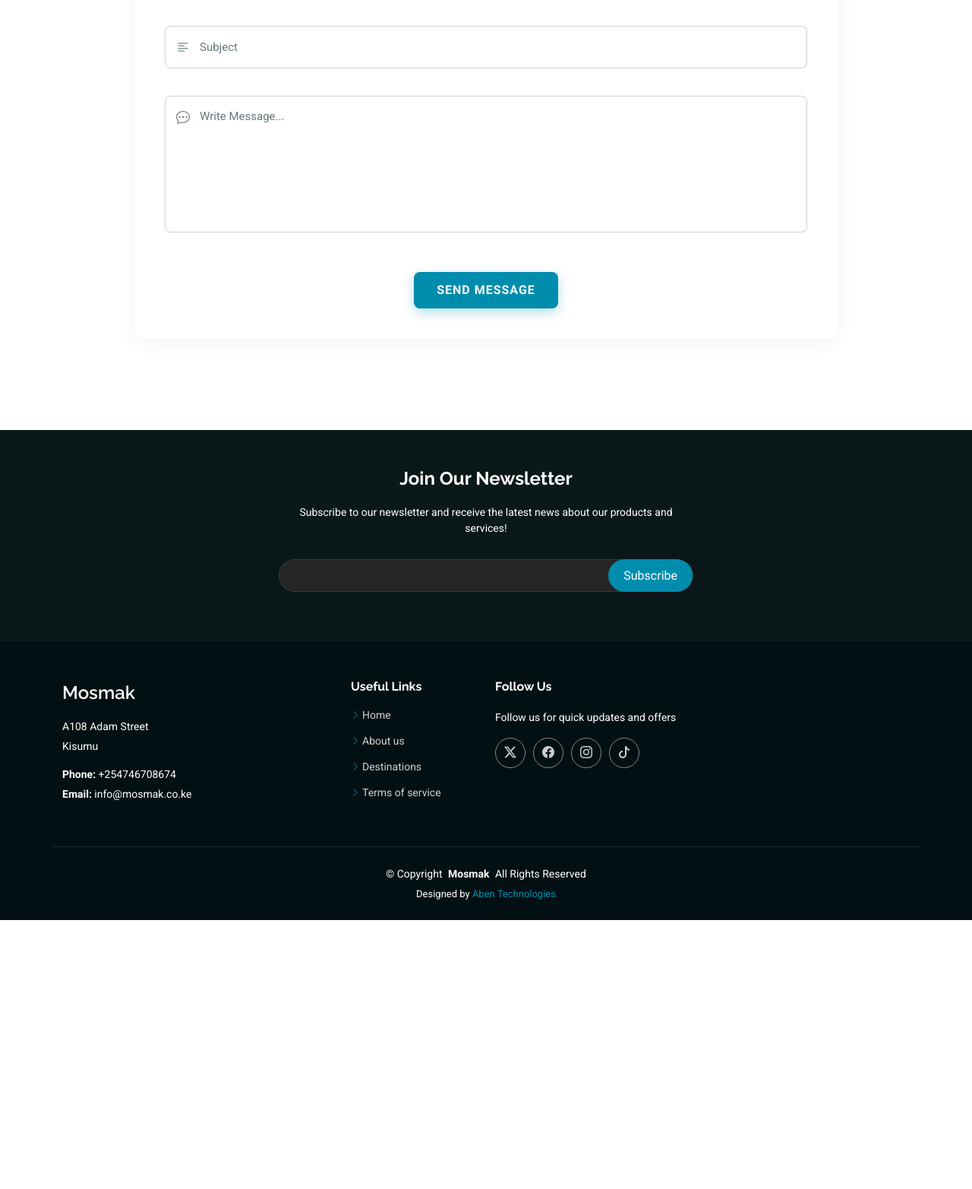
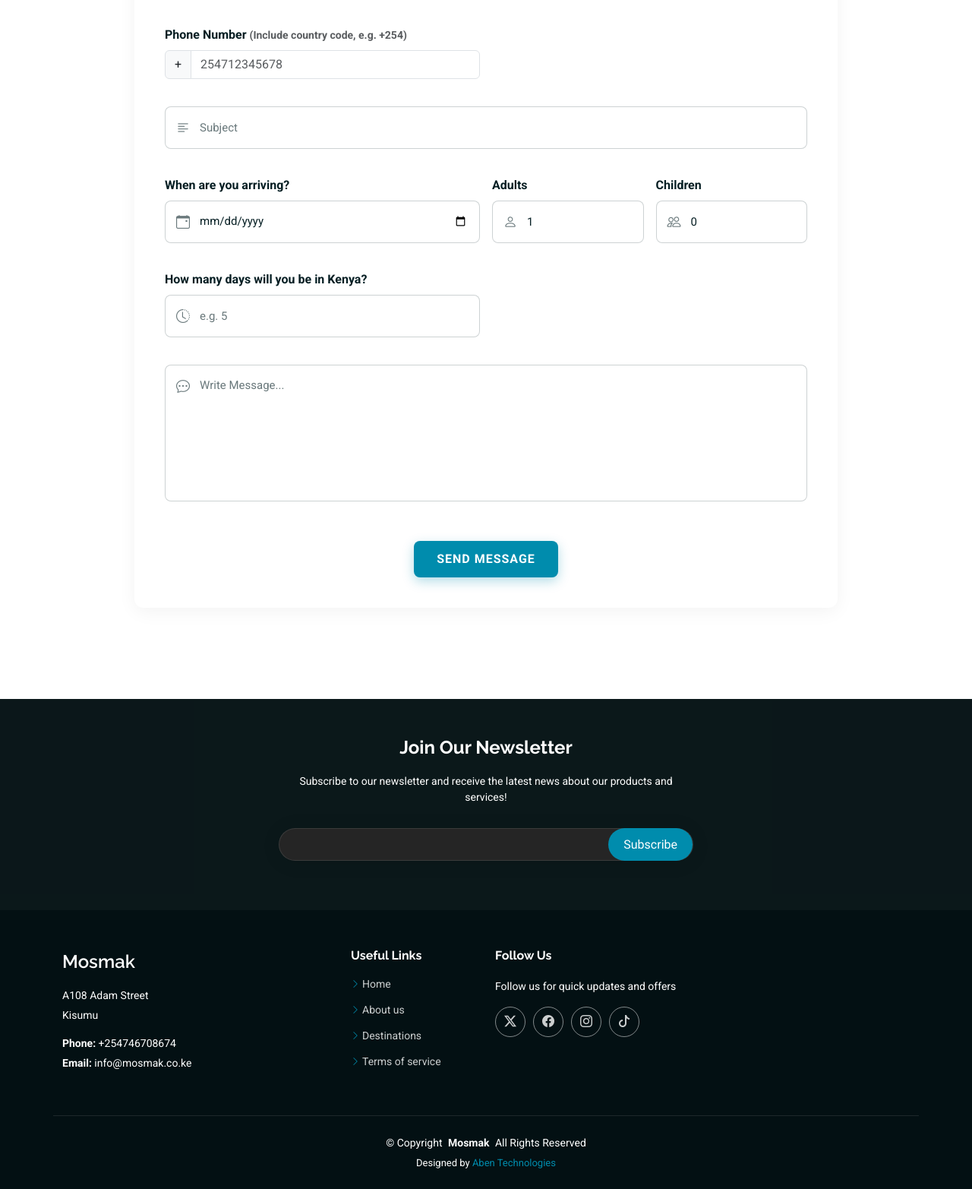
Before and after one commit to AllanBenjaminJuma/mosmak, a Django app: page /contact in a window 1280 px wide. Shown: the part 1110-2675 px from the top of the page at 76% size. Before the commit the page ends 2321 px from the top, so only its background shows below. Run offline with Django 5.2, Linux system fonts and the light colour scheme; some libraries are stand-ins or nearby versions.

Commit message:
Finalised the email functionality

```diff
--- a/Mosmak/Mosmak/settings.py
+++ b/Mosmak/Mosmak/settings.py
@@ -11,6 +11,11 @@ https://docs.djangoproject.com/en/5.2/ref/settings/
 """
 
 from pathlib import Path
+import os
+from dotenv import load_dotenv
+
+load_dotenv()
+
 
 # Build paths inside the project like this: BASE_DIR / 'subdir'.
 BASE_DIR = Path(__file__).resolve().parent.parent
--- a/Mosmak/Templates/contact.html
+++ b/Mosmak/Templates/contact.html
@@ -24,6 +24,11 @@
   <link href="{% static 'vendor/aos/aos.css' %}" rel="stylesheet">
   <link href="{% static 'vendor/swiper/swiper-bundle.min.css' %}" rel="stylesheet">
   <link href="{% static 'vendor/glightbox/css/glightbox.min.css' %}" rel="stylesheet">
+
+
+  {% comment %} CSS library {% endcomment %}
+  <link rel="stylesheet"  href="https://cdnjs.cloudflare.com/ajax/libs/intl-tel-input/18.2.1/css/intlTelInput.min.css"/>
+
 
   <!-- Main CSS File -->
   <link href="{% static 'css/main.css' %}" rel="stylesheet">
@@ -67,7 +72,7 @@
         <p>We'd love to hear from you! Whether you have questions, want to plan your next adventure, or just want to say hello, our team is here to help.</p>
         <nav class="breadcrumbs">
           <ol>
-            <li><a href="index.html">Home</a></li>
+            <li><a href="{url 'index'}">Home</a></li>
             <li class="current">Contact</li>
           </ol>
         </nav>
@@ -142,27 +147,62 @@
               </div>
               {% endif %}
 
+{% if messages %}
+  {% for message in messages %}
+    <div class="alert alert-success text-center mb-4">
+      {{ message }}
+    </div>
+  {% endfor %}
+{% endif %}
+
+
               <form action="{% url 'inquiries' %}" method="post" class="php-email-form">
               {% csrf_token %}
+              {% comment %} firstname section {% endcomment %}
                 <div class="row g-3">
                   <div class="col-md-6">
                     <div class="form-group">
                       <div class="input-with-icon">
                         <i class="bi bi-person"></i>
-                        <input type="text" class="form-control" name="name" placeholder="Name" required="">
+                        <input type="text" class="form-control" name="name" placeholder="Fullname" required="true">
                       </div>
                     </div>
                   </div>
 
+                  {% comment %} email section {% endcomment %}
                   <div class="col-md-6">
                     <div class="form-group">
                       <div class="input-with-icon">
                         <i class="bi bi-envelope"></i>
-                        <input type="email" class="form-control" name="email" placeholder="Email Address" required="">
+                        <input type="email" class="form-control" name="email" placeholder="Email Address" required="true">
                       </div>
                     </div>
                   </div>
 
+                  {% comment %} Phone number section {% endcomment %}
+                  <div class="col-md-6">
+  <div class="form-group">
+  <label class="form-label fw-semibold">
+    Phone Number
+    <small class="text-muted">(Include country code, e.g. +254)</small>
+  </label>
+
+  <div class="input-group">
+    <span class="input-group-text">+</span>
+    <input
+      type="tel"
+      name="phone"
+      class="form-control"
+      placeholder="254712345678"
+      pattern="^\d{9,15}$"
+      inputmode="numeric"
+      required="true"
+    ></div>
+
+  </div>
+</div>
+
+                  {% comment %} the email subject {% endcomment %}
                   <div class="col-md-12">
                     <div class="form-group">
                       <div class="input-with-icon">
@@ -171,7 +211,55 @@
                       </div>
                     </div>
                   </div>
+{% comment %} the date of arrival in Kenya {% endcomment %}
+              <div class="col-md-6">
+  <div class="form-group">
+    <label class="form-label fw-semibold">When are you arriving?</label>
+    <div class="input-with-icon">
+      <i class="bi bi-calendar-event"></i>
+      <input type="date" class="form-control" name="arrival_date" required min="{% now 'Y-m-d' %}">
+    </div>
+  </div>
+</div>
 
+{% comment %} Number of adults {% endcomment %}
+<div class="col-md-3">
+  <div class="form-group">
+    <label class="form-label fw-semibold">Adults</label>
+    <div class="input-with-icon">
+      <i class="bi bi-person"></i>
+      <input type="number" class="form-control" name="adults" min="1" value="1" required>
+    </div>
+  </div>
+</div>
+
+
+{% comment %} Number of children {% endcomment %}
+<div class="col-md-3">
+  <div class="form-group">
+    <label class="form-label fw-semibold">Children</label>
+    <div class="input-with-icon">
+      <i class="bi bi-people"></i>
+      <input type="number" class="form-control" name="children" min="0" value="0">
+    </div>
+  </div>
+</div>
+
+{% comment %} comments days in Kenya {% endcomment %}
+
+<div class="col-md-6">
+  <div class="form-group">
+    <label class="form-label fw-semibold">How many days will you be in Kenya?</label>
+    <div class="input-with-icon">
+      <i class="bi bi-clock-history"></i>
+      <input type="number" class="form-control" name="days_in_kenya" min="1" placeholder="e.g. 5" required>
+    </div>
+  </div>
+</div>
+
+
+
+                  {% comment %} the message {% endcomment %}
                   <div class="col-12">
                     <div class="form-group">
                       <div class="input-with-icon">
@@ -191,6 +279,10 @@
                     <button type="submit" class="btn btn-primary btn-submit">SEND MESSAGE</button>
                   </div>
                 </div>
+                <div style="display:none;">
+  <input type="text" name="company" tabindex="-1" autocomplete="off">
+</div>
+
               </form>
             </div>
           </div>
@@ -297,6 +389,8 @@
   <!-- Main JS File -->
   <script src="{% static 'js/main.js' %}"></script>
 
+
+  <script src="https://cdnjs.cloudflare.com/ajax/libs/intl-tel-input/18.2.1/js/intlTelInput.min.js"></script>
 </body>
 
 </html>
--- a/Mosmak/static/js/main.js
+++ b/Mosmak/static/js/main.js
@@ -186,4 +186,5 @@
     slides[currentSlide].classList.add('active');
   }, 4000);
 
+
 })();
```
Also changed, not shown: Mosmak/inquiries/views.py (+26 -2 lines), 1 other file.
